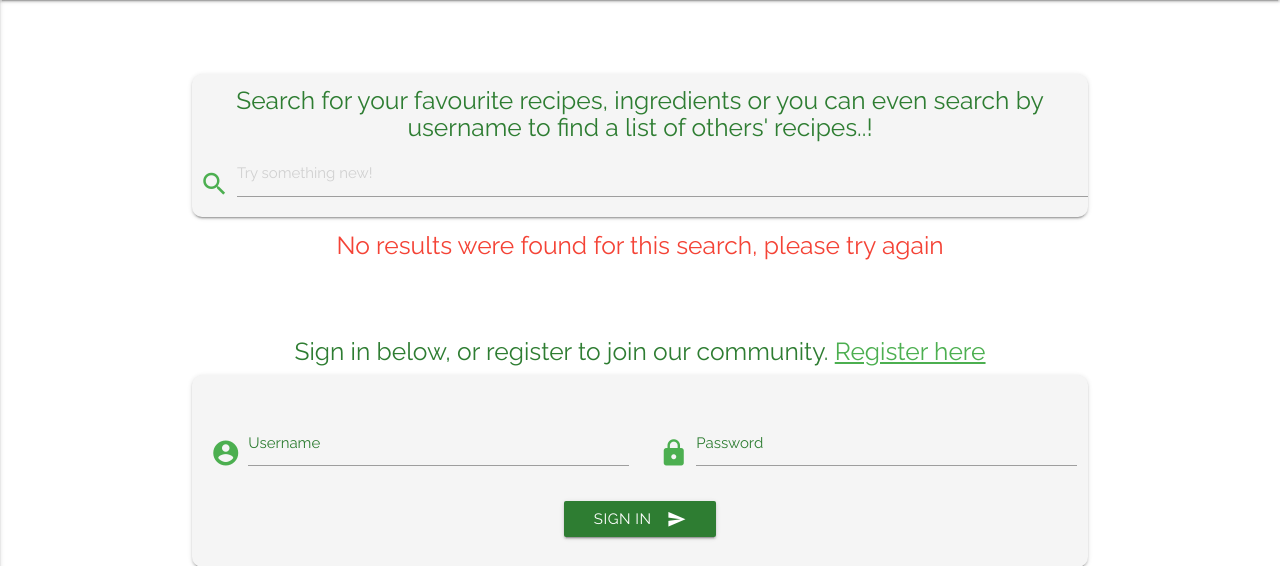
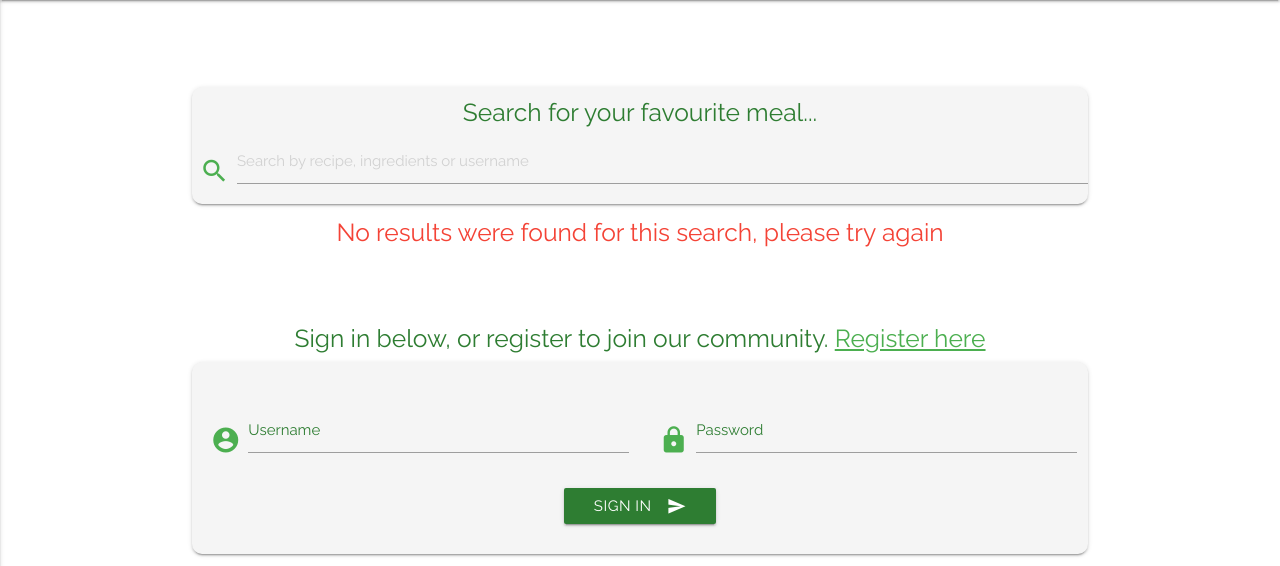
Before and after one commit to lewisclark4/CI-MilestoneProjectThree, a Flask app: page / in a window 1280 px wide. Shown: the part 64-630 px from the top of the page. Run offline with Flask 2, Linux system fonts and the light colour scheme; data that the repository does not hold is empty; some libraries are stand-ins or nearby versions.

Commit message:
minor stlying updats to the search bar

```diff
--- a/static/css/style.css
+++ b/static/css/style.css
@@ -63,7 +63,6 @@
   color: #fff;
   margin-top: 1em;
 }
-
 
 .remove-button:hover {
   color: #000;
@@ -140,6 +139,10 @@
   margin: 0;
 }
 
+.search-label {
+  margin: 0.5em;
+}
+
 /* add recipe form */
 
 .item-info {
--- a/templates/index.html
+++ b/templates/index.html
@@ -2,12 +2,12 @@
 <section class="container">
     <div class="card center-align">
         <div class="row center search-header">
-            <h5 class="col s12">Search for your favourite recipes, ingredients or you can even search by username to find a list of others' recipes..!</h5>
+            <h5 class="col s12 search-label">Search for your favourite meal...</h5>
         </div>
         <!--Search bar -->
         <form class="input-field searchbar valign-wrapper" action="{{url_for('search')}}" method="POST">
             <i class="material-icons prefix">search</i>
-            <input placeholder="Try something new!" name="search" type="text" class="validate" />
+            <input placeholder="Search by recipe, ingredients or username" name="search" type="text" class="validate" />
         </form>
     </div>
     <div class="row center-align">
```
